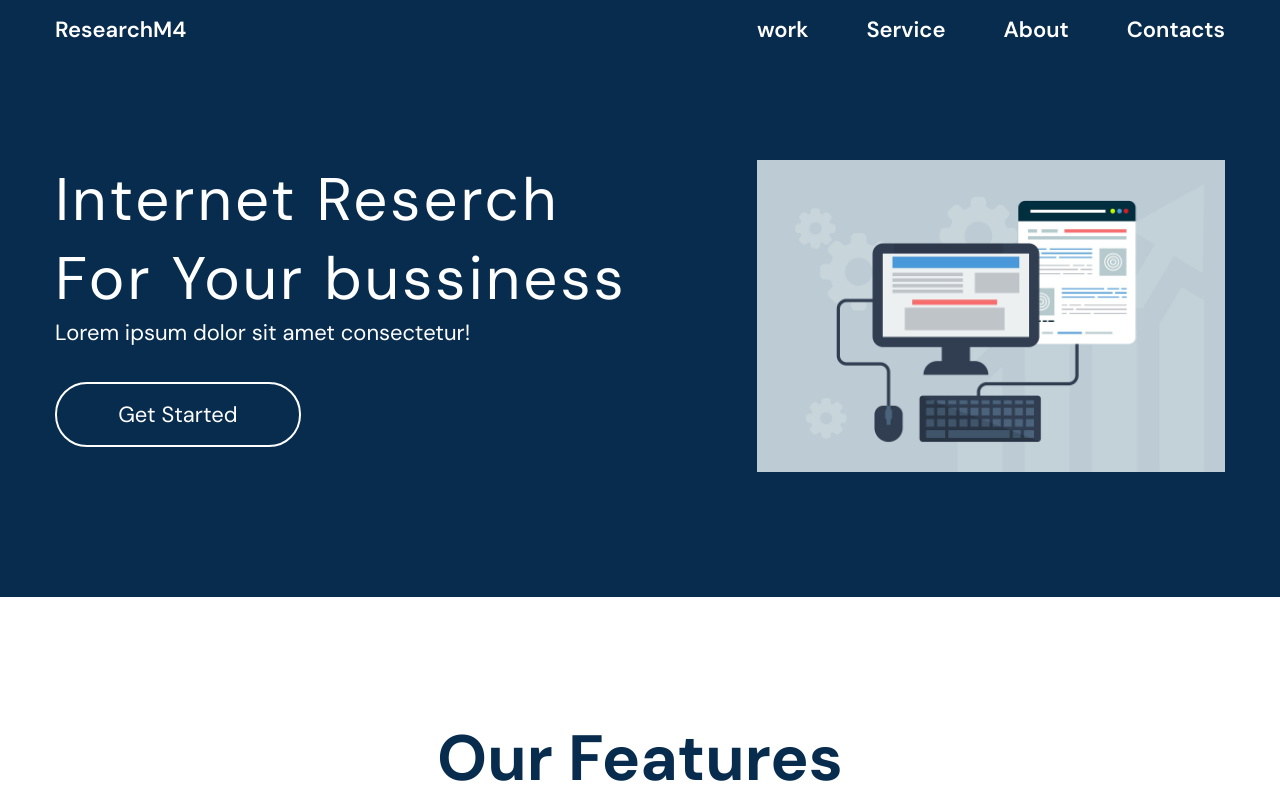
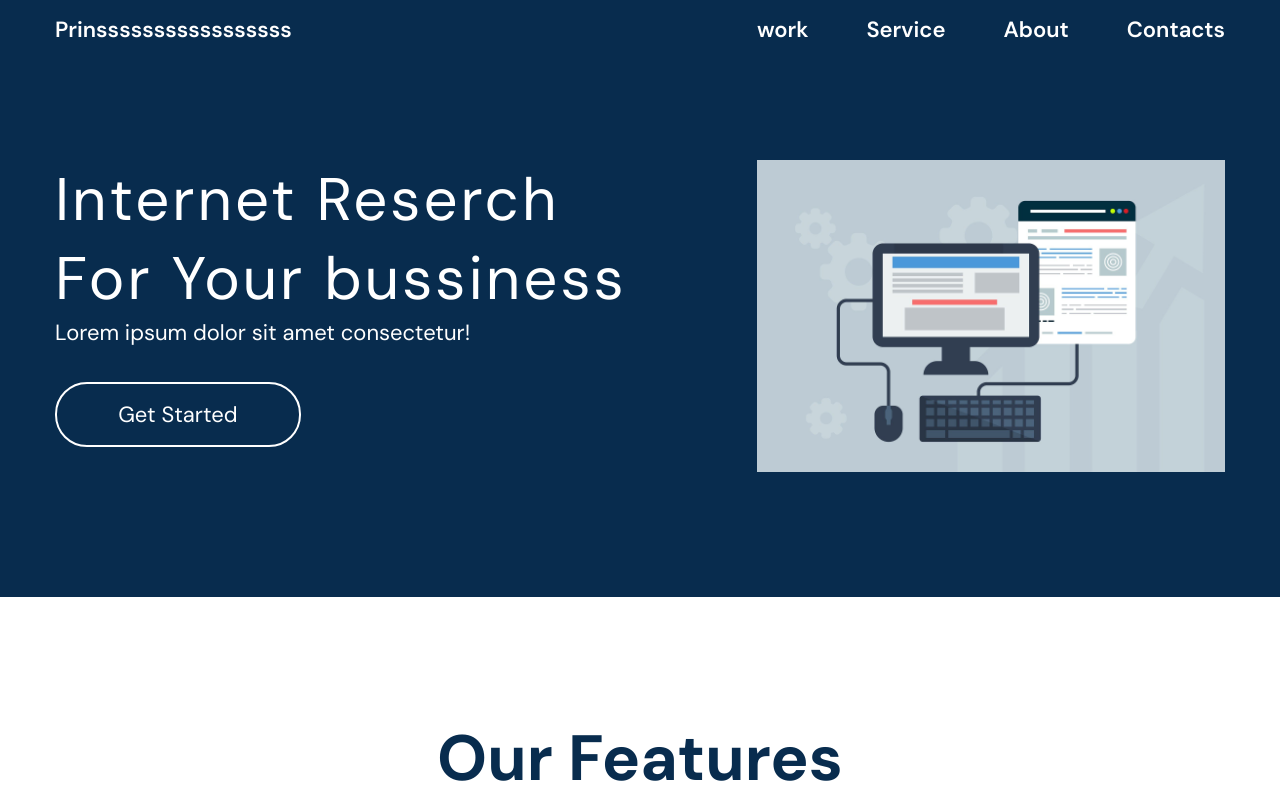
Before and after one commit to prinsusadadiya06/InternetReserachStudio-Website, a plain HTML site: page index.html in a window 1280 px wide. Shown: the top 797 px of the page. Drawn offline with Linux system fonts and the light colour scheme.

Commit message:
Update index.html
logo change

```diff
--- a/index.html
+++ b/index.html
@@ -25,7 +25,7 @@
         <div class="main">
             <div class="wapper">
                 <div class="main-content">
-                    <div class="logo">ResearchM4</div>
+                    <div class="logo">Prinsssssssssssssssss</div>
                     <div class="nav-links">
                         <ul>
                             <li>work</li>
```
